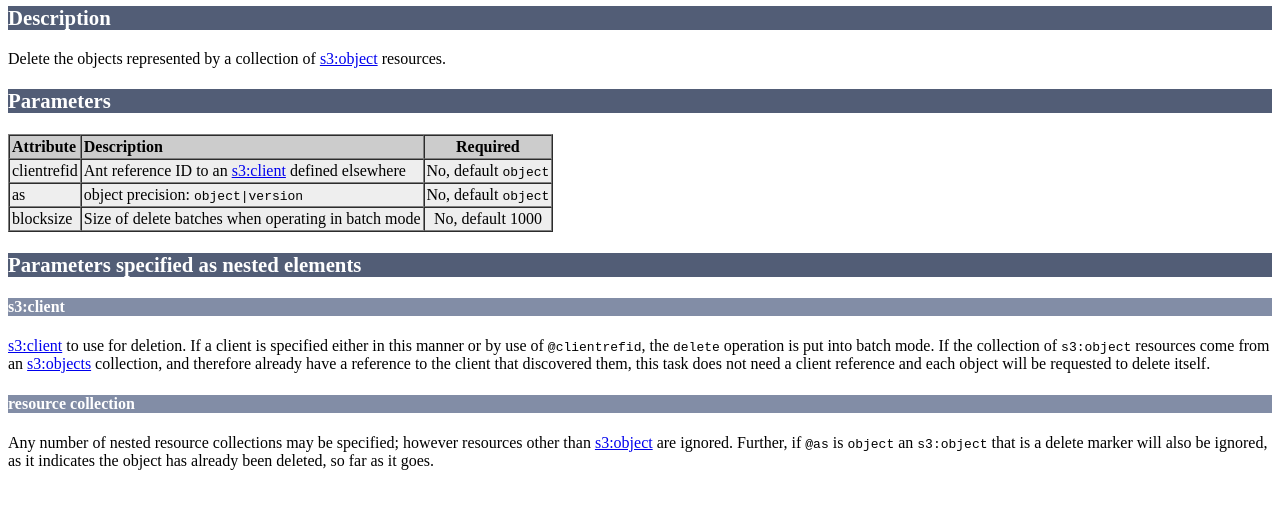
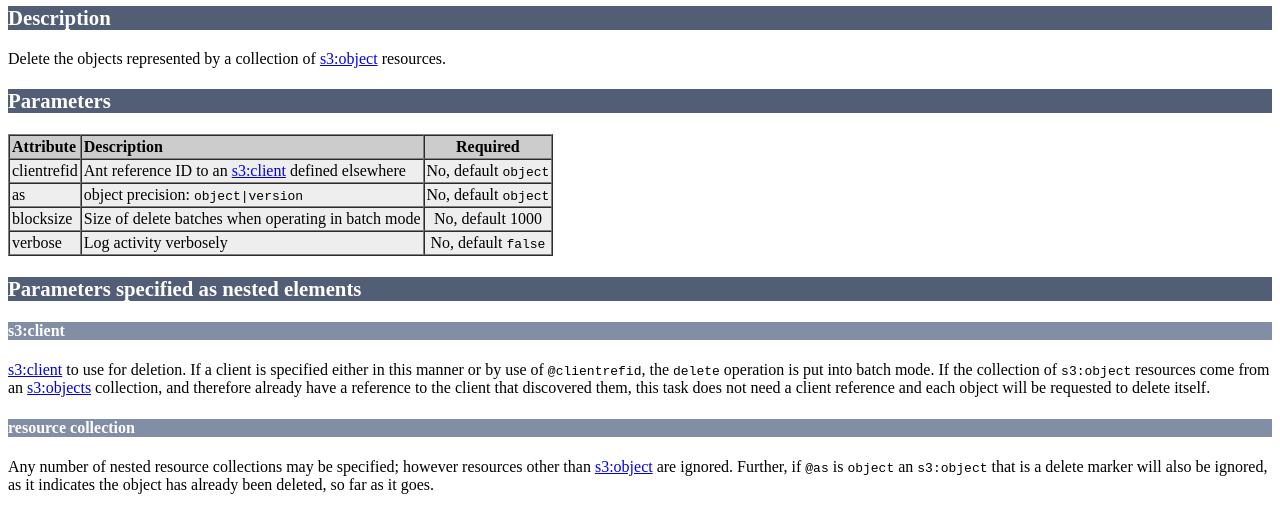
Before and after one commit to apache/ant-antlibs-s3, a plain HTML site: page docs/s3delete.html in a window 1280 px wide. Shown: the part 66-598 px from the top of the page. Drawn offline with Linux system fonts and the light colour scheme.

Commit message:
log s3:delete @verbose

```diff
--- a/docs/s3delete.html
+++ b/docs/s3delete.html
@@ -54,6 +54,11 @@ under the License.
         <td valign="top">Size of delete batches when operating in batch mode</td>
         <td align="center">No, default 1000</td>
       </tr>
+      <tr>
+        <td valign="top">verbose</td>
+        <td valign="top">Log activity verbosely</td>
+        <td align="center">No, default <code>false</code></td>
+      </tr>
     </table>
 
     <h3>Parameters specified as nested elements</h3>
```
